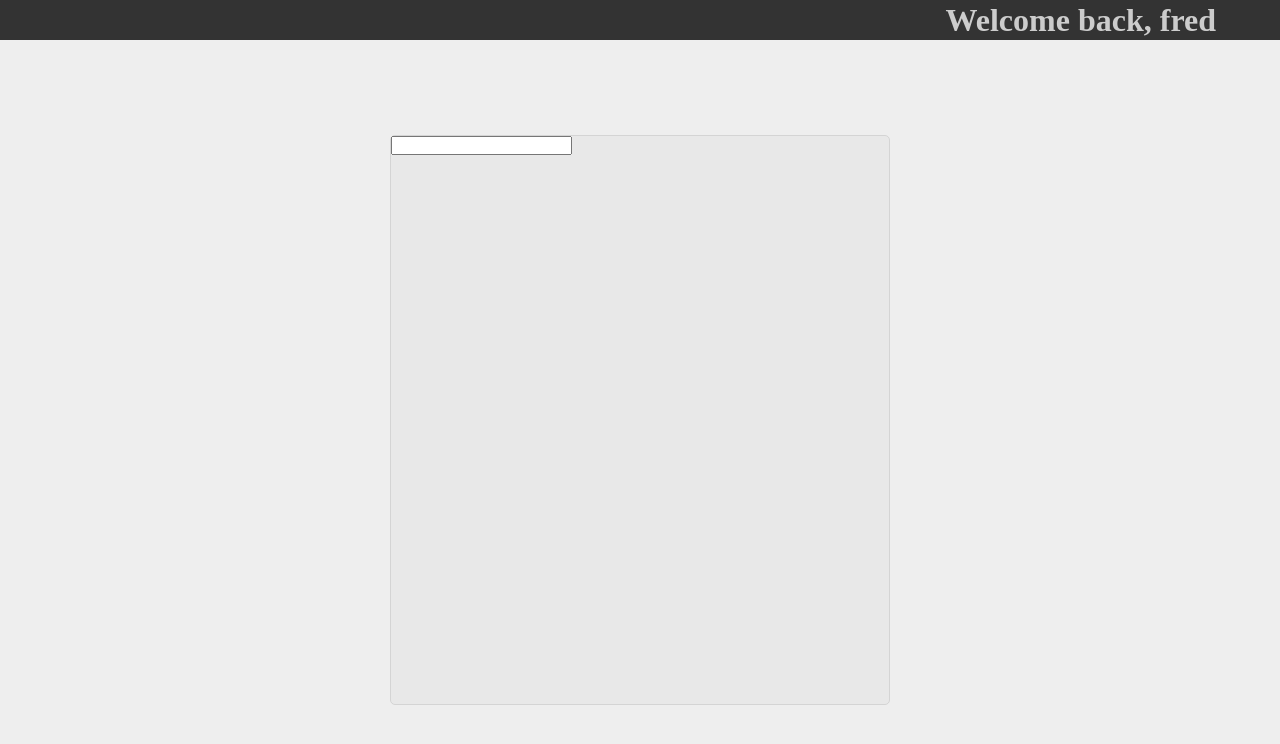
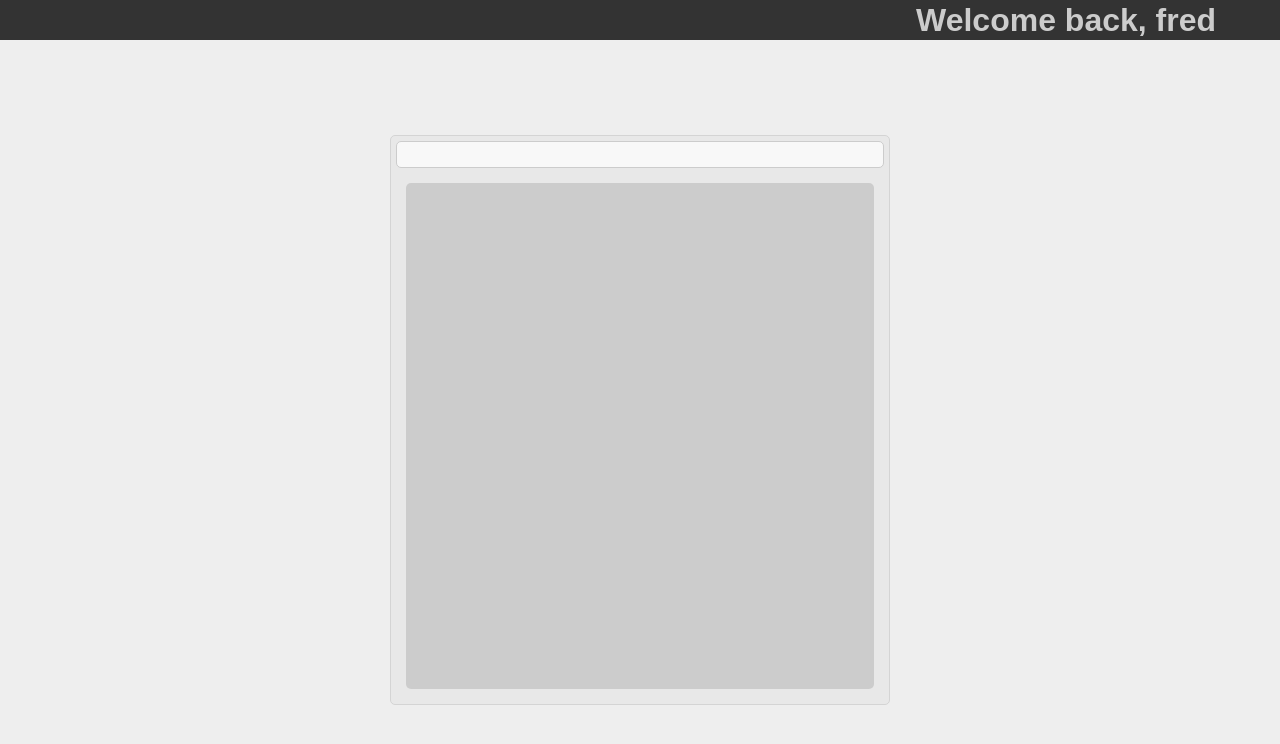
Before and after one commit to junkdeck/react-todo, a React (Create React App) app: page / in a window 1280 px wide. Shown: the top 744 px of the page. Built offline with nearby package versions, Linux system fonts and the light colour scheme.

Commit message:
styling, fake margin using border and border-box sizing model

```diff
--- a/src/App.css
+++ b/src/App.css
@@ -30,6 +30,9 @@ html,body{
   width:100%;
 
   margin:auto;
+
+	font-family: sans-serif;
+	font-size: 1rem;
 }
 
 .header{
@@ -50,6 +53,9 @@ html,body{
 }
 
 .todo-container{
+
+	flex-direction: column;
+
 	width: 50%;
 	max-width: 500px;
 	height: 75%;
@@ -59,6 +65,36 @@ html,body{
 	border-radius: 5px;
 }
 
+.todo-input-div{
+	width:100%;
+	padding: 5px 5px 0 5px;
+}
+
 .todo-input{
+	width: 100%;
+	padding: 5px;
+
+	border-radius: 5px;
+	border: 1px solid #ccc;
+	background: #f8f8f8;
+}
+
+.todo-list{
+	width:100%;
+	height:100%;
+
+	border: 15px solid rgba(0,0,0,0);
+	border-radius: 20px;
+	background: #ccc;
+	background-clip: padding-box;
 
 }
+
+.todo-list li{
+	padding: 5px;
+	list-style: none;
+}
+
+.todo-list li:nth-child(odd){
+	background: #e8e8e8;
+}
--- a/src/App.jsx
+++ b/src/App.jsx
@@ -43,7 +43,7 @@ class App extends Component{
       <div className='wrapper'>
         <Header isLoggedIn={true} name="fred"/>
         <div className="content flex-center">
-          <div className="todo-container">
+          <div className="todo-container flex-center">
             <Input onChange={this.inputChange} onSubmit={this.inputSubmit} inputValue={this.state.inputValue}/>
             <TodoList todos={this.state.todos} onClick={this.todoRemove} />
           </div>
--- a/src/Input.jsx
+++ b/src/Input.jsx
@@ -4,9 +4,11 @@ class Input extends Component{
 
   render(){
     return(
-      <form onSubmit={this.props.onSubmit}>
-        <input type="text" className="todo-input" onChange={this.props.onChange} value={this.props.inputValue}/>
-      </form>
+      <div className="todo-input-div">
+        <form onSubmit={this.props.onSubmit}>
+          <input type="text" className="todo-input" onChange={this.props.onChange} value={this.props.inputValue}/>
+        </form>
+      </div>
     )
   }
 }
```
